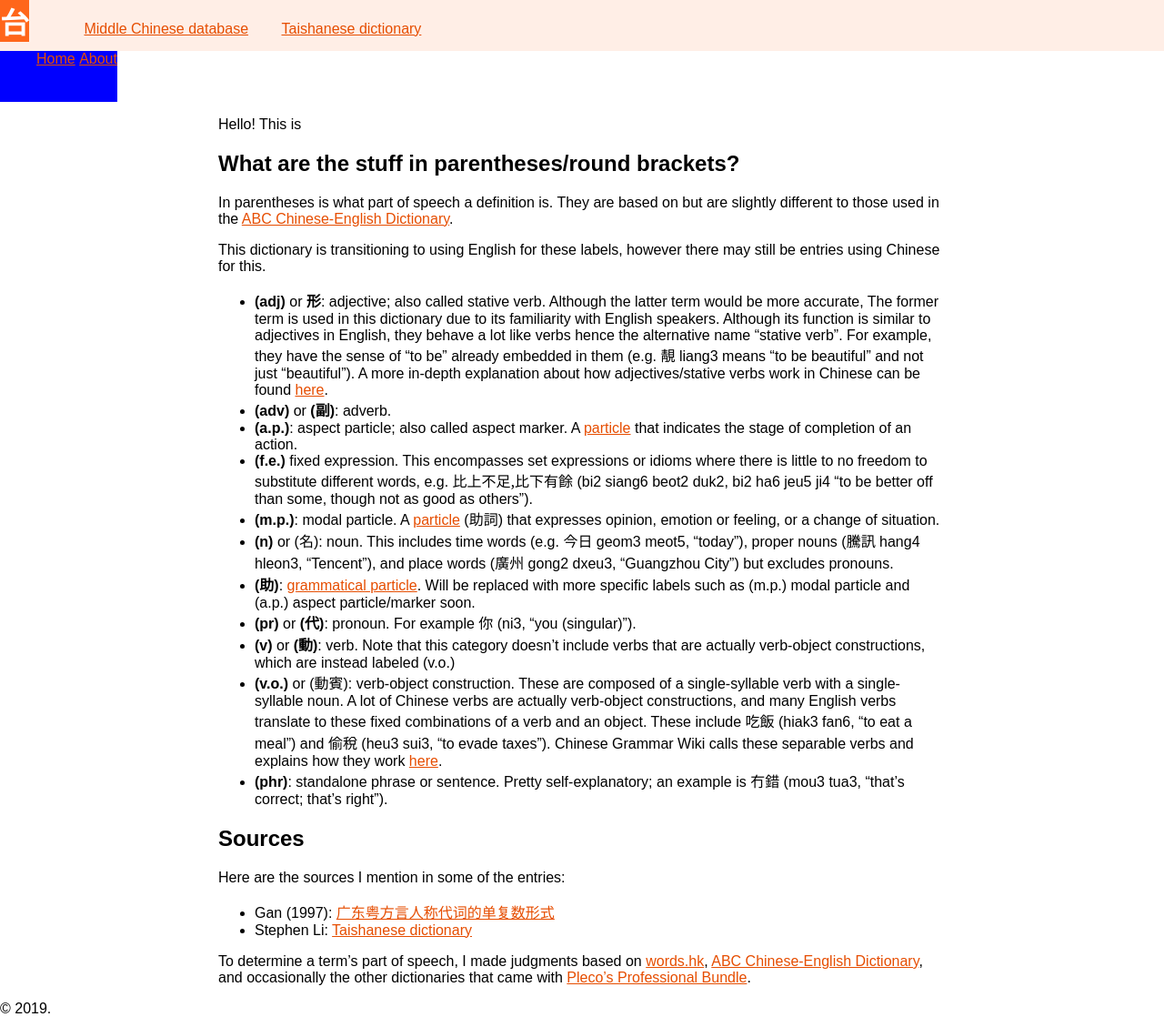
After one commit to dddlr/taisho, a Django app: page /dict/about/ in a window 1280 px wide. The commit adds this page. Shown: the whole page at 91% size. Run offline with Django 3.2, Linux system fonts and the light colour scheme.

Commit message:
dict: Move faq to about

```diff
--- /dev/null
+++ b/src/tspron/templates/tspron/about.html
@@ -0,0 +1,107 @@
+{% extends "base.html" %}
+{% block content %}
+<p>Hello! This is
+
+<h2>What are the stuff in parentheses/round brackets?</h2>
+
+<p>
+  In parentheses is what part of speech a definition is. They are based on but
+  are slightly different to those used in the
+  <a href="http://android.pleco.com/manual/240/abc.html#pos">ABC Chinese-English Dictionary</a>.
+</p>
+
+<p>
+  This dictionary is transitioning to using English for these labels, however
+  there may still be entries using Chinese for this.
+</p>
+
+<ul lang="en">
+  <li>
+    <strong>(adj)</strong> or <strong>形</strong>: adjective; also called stative verb.
+    Although the latter term would be more accurate, The former term is used in
+    this dictionary due to its familiarity with English speakers. Although its
+    function is similar to adjectives in English, they behave a lot like verbs
+    hence the alternative name “stative verb”. For example, they have the sense
+    of “to be” already embedded in them (e.g. 靚 liang3 means “to be beautiful”
+    and not just “beautiful”). A more in-depth explanation about how
+    adjectives/stative verbs work in Chinese can be found
+    <a href="https://mandarinfriend.wordpress.com/2015/03/24/what-are-%E5%BD%A2%E5%AE%B9%E8%AF%8D-are-they-adjectives-or-adjectival-stative-verbs/">here</a>.
+  </li>
+  <li>
+    <strong>(adv)</strong> or <strong>(副)</strong>: adverb.
+  </li>
+  <li>
+    <strong>(a.p.)</strong>: aspect particle; also called aspect marker.
+    A <a href="https://en.wikipedia.org/wiki/Chinese_particles">particle</a>
+    that indicates the stage of completion of an action.
+  </li>
+  <li>
+    <strong>(f.e.)</strong> fixed expression.
+    This encompasses set expressions or idioms where there is little to no
+    freedom to substitute different words, e.g. 比上不足，比下有餘 (bi2 siang6
+    beot2 duk2, bi2 ha6 jeu5 ji4 “to be better off than some, though not as
+    good as others”).
+  </li>
+  <li>
+    <strong>(m.p.)</strong>: modal particle.
+    A <a href="https://en.wikipedia.org/wiki/Chinese_particles">particle</a>
+    (助詞) that expresses opinion, emotion or feeling, or a change of
+    situation.
+  </li>
+  <li>
+    <strong>(n)</strong> or (名): noun.
+    This includes time words (e.g. 今日 geom3 meot5,
+    “today”), proper nouns (騰訊 hang4 hleon3, “Tencent”), and place words
+    (廣州 gong2 dxeu3, “Guangzhou City”) but excludes pronouns.
+  </li>
+  <li>
+    <strong>(助)</strong>: <a href="https://en.wikipedia.org/wiki/Chinese_particles">grammatical particle</a>.
+    Will be replaced with more specific labels such as (m.p.) modal particle
+    and (a.p.) aspect particle/marker soon.
+  <li>
+    <strong>(pr)</strong> or <strong>(代)</strong>: pronoun.
+    For example 你 (ni3, “you (singular)”).
+  </li>
+  <li>
+    <strong>(v)</strong> or <strong>(動)</strong>: verb.
+    Note that this category doesn’t include verbs that are actually verb-object
+    constructions, which are instead labeled (v.o.)
+  </li>
+  <li>
+    <strong>(v.o.)</strong> or (動賓): verb-object construction.
+    These are composed of a single-syllable verb with a single-syllable noun. A
+    lot of Chinese verbs are actually verb-object constructions, and many
+    English verbs translate to these fixed combinations of a verb and an
+    object. These include 吃飯 (hiak3 fan6, “to eat a meal”) and 偷稅 (heu3
+    sui3, “to evade taxes”). Chinese Grammar Wiki calls these separable verbs
+    and explains how they work
+    <a href="https://resources.allsetlearning.com/chinese/grammar/Separable_verb">here</a>.
+  </li>
+  <li>
+    <strong>(phr)</strong>: standalone phrase or sentence. Pretty
+    self-explanatory; an example is 冇錯 (mou3 tua3, “that’s correct; that’s
+    right”).
+  </li>
+</ul>
+
+<h2>Sources</h2>
+
+<p>Here are the sources I mention in some of the entries:</p>
+
+<ul>
+  <li>Gan (1997):
+<a href="http://xuewen.cnki.net/CJFD-YWZG199705008.html">广东粤方言人称代词的单复数形式</a>
+  </li>
+  <li>Stephen Li:
+    <a href="https://www.stephen-li.com/TaishaneseVocabulary/Taishanese.html">Taishanese dictionary</a>
+  </li>
+</ul>
+
+<p>
+  To determine a term’s part of speech, I made judgments based on
+  <a href="https://words.hk/">words.hk</a>,
+  <a href="https://en.wikipedia.org/wiki/ABC_Chinese%E2%80%93English_Dictionary">ABC Chinese-English Dictionary</a>,
+  and occasionally the other dictionaries that came with
+  <a href="http://www.pleco.com/products/pleco-for-android/pricing/">Pleco’s Professional Bundle</a>.
+</p>
+{% endblock %}
--- a/src/tspron/urls.py
+++ b/src/tspron/urls.py
@@ -5,5 +5,5 @@ from . import views
 app_name = 'tspron'
 urlpatterns = [
     url(r'^$', views.search, name='search'),
-    url(r'faq/', views.faq, name='faq'),
+    url(r'about/', views.about, name='about'),
 ]
--- a/src/tspron/views.py
+++ b/src/tspron/views.py
@@ -21,6 +21,6 @@ def search(request):
 
     return render(request, 'tspron/index.html', context)
 
-def faq(request):
-    """Return FAQ page."""
-    return render(request, 'tspron/faq.html')
+def about(request):
+    """Return about page."""
+    return render(request, 'tspron/about.html')
```
Also changed, not shown: src/tspron/templates/tspron/faq.html (deleted, +0 -54 lines), src/tspron/templates/tspron/index.html (+0 -9 lines).
